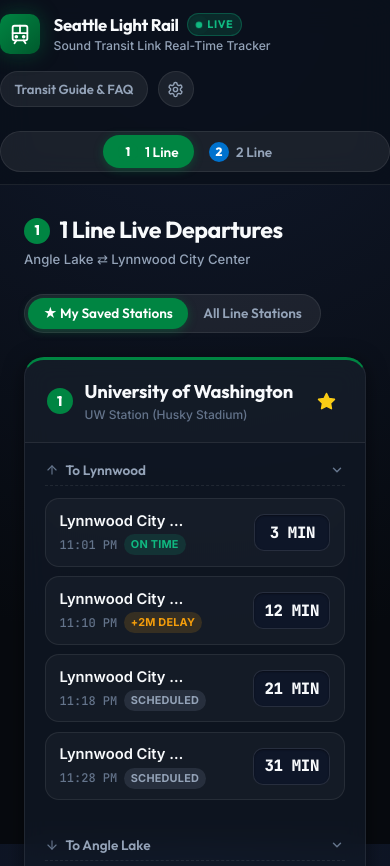
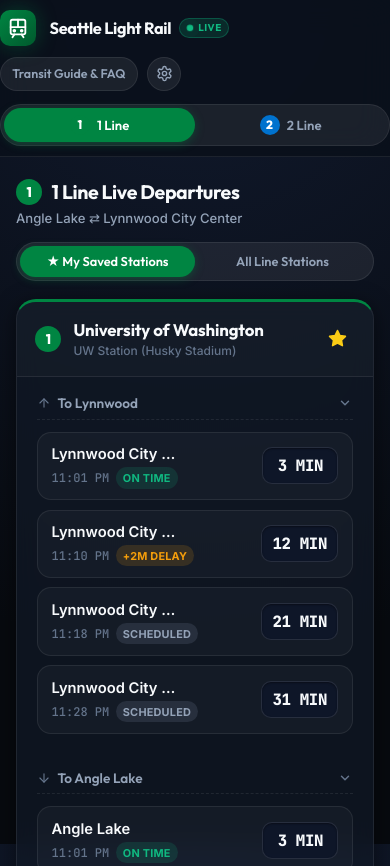
Before and after one commit to xuanmn/Seattle-Lightrail-Tracker, a website built with Vite: page index.html in a window 390 px wide. Shown: the top 866 px of the page. Built offline with nearby package versions, Linux system fonts and the light colour scheme; no server answers.

Commit message:
style: optimize mobile responsive layout, full-width segmented controls, and stacked platform cards

```diff
--- a/src/styles/board.css
+++ b/src/styles/board.css
@@ -136,11 +136,23 @@
   divide-x: 1px solid var(--border-subtle);
 }
 
-@media (max-width: 520px) {
+@media (max-width: 600px) {
+  .station-header {
+    padding: 0.95rem 1.15rem;
+  }
+
+  .station-name {
+    font-size: 1.05rem;
+  }
+
   .station-platforms {
     grid-template-columns: 1fr;
     divide-x: none;
     divide-y: 1px solid var(--border-subtle);
+  }
+
+  .platform-column {
+    padding: 0.95rem 1.15rem;
   }
 }
 
--- a/src/styles/layout.css
+++ b/src/styles/layout.css
@@ -628,23 +628,126 @@
   line-height: 1.45;
 }
 
-/* Responsive Breakpoints */
+/* Responsive Breakpoints & Mobile Optimization */
 @media (max-width: 768px) {
+  .app-container {
+    padding: 0 1rem;
+  }
+
   .header-inner {
     height: auto;
-    padding: 0.75rem 0;
+    padding: 0.65rem 0;
     flex-wrap: wrap;
+    gap: 0.65rem;
   }
+
+  .brand-logo {
+    width: 36px;
+    height: 36px;
+  }
+
   .brand-title {
-    font-size: 1.05rem;
+    font-size: 1.02rem;
   }
+
+  .brand-subtitle {
+    font-size: 0.72rem;
+  }
+
   .line-switcher {
     order: 3;
     width: 100%;
+    display: flex;
+    justify-content: stretch;
+    margin-top: 0.15rem;
+  }
+
+  .line-switcher .line-btn {
+    flex: 1;
     justify-content: center;
-    margin-top: 0.5rem;
+    padding: 0.45rem 0.5rem;
+    font-size: 0.82rem;
   }
+
   .clock-display {
     display: none;
   }
+
+  .header-text-btn {
+    font-size: 0.78rem;
+    padding: 0.35rem 0.7rem;
+    height: 34px;
+  }
+
+  .icon-btn {
+    width: 34px;
+    height: 34px;
+  }
+
+  .main-content {
+    padding: 1.25rem 0 2.5rem;
+  }
+
+  .dashboard-toolbar {
+    flex-direction: column;
+    align-items: stretch;
+    gap: 0.85rem;
+    margin-bottom: 1.15rem;
+  }
+
+  .section-title {
+    font-size: 1.22rem;
+  }
+
+  .toolbar-controls {
+    width: 100%;
+  }
+
+  .toolbar-controls .line-switcher {
+    width: 100%;
+    margin-top: 0;
+  }
+
+  .toolbar-controls .view-mode-btn {
+    flex: 1;
+    justify-content: center;
+    text-align: center;
+    padding: 0.45rem 0.5rem;
+    font-size: 0.8rem;
+  }
+
+  /* Modals on Mobile */
+  .modal-overlay {
+    padding: 0.75rem;
+    align-items: flex-end;
+  }
+
+  .modal-container {
+    max-height: 88vh;
+    border-radius: 18px 18px 12px 12px;
+  }
+
+  .modal-header {
+    padding: 1rem 1.25rem;
+  }
+
+  .modal-body {
+    padding: 1.15rem 1.25rem;
+    gap: 1rem;
+  }
+
+  .modal-footer {
+    padding: 0.85rem 1.25rem;
+  }
 }
+
+@media (max-width: 400px) {
+  .brand-subtitle {
+    display: none;
+  }
+
+  .live-indicator {
+    padding: 0.1rem 0.4rem;
+    font-size: 0.62rem;
+  }
+}
```
